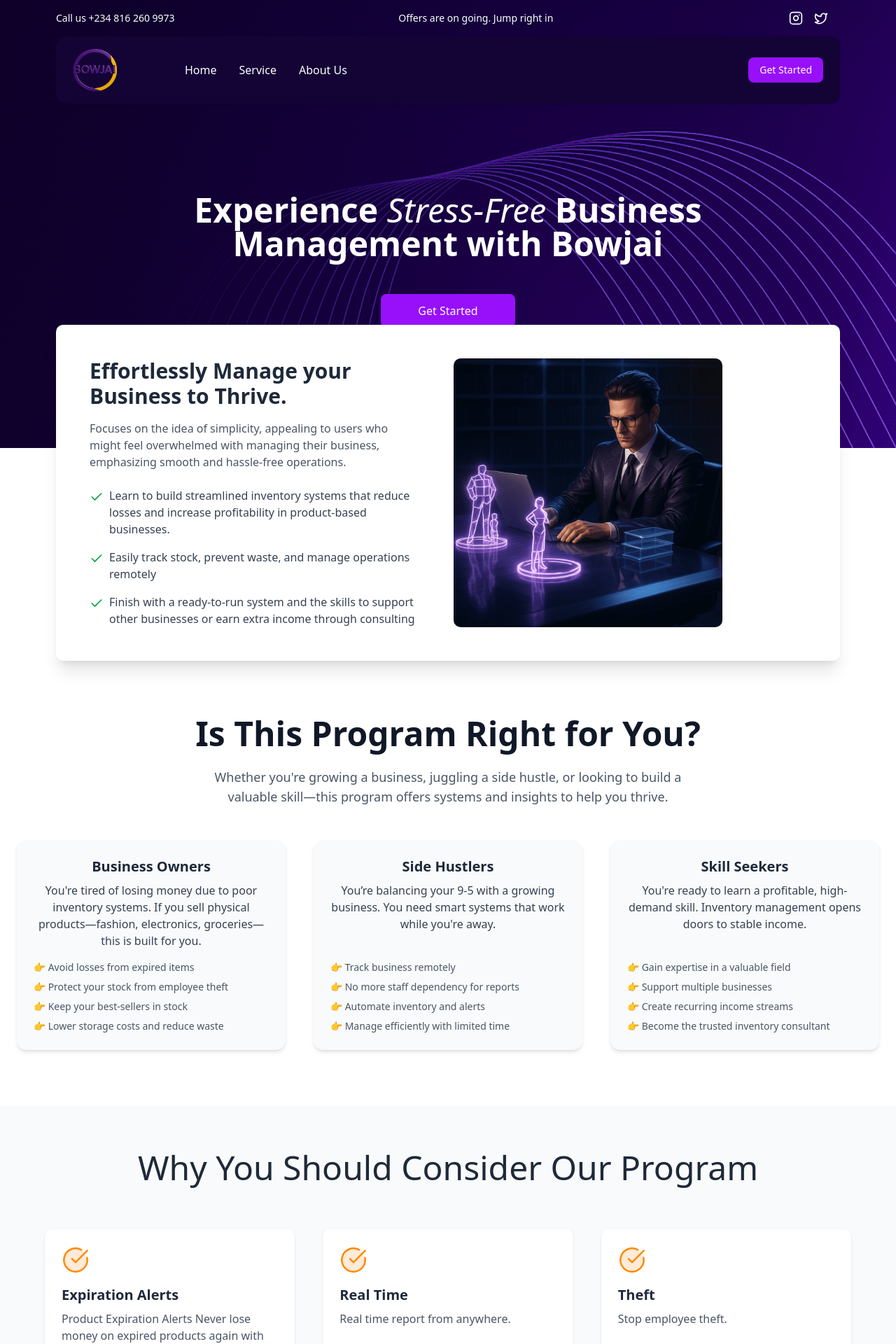
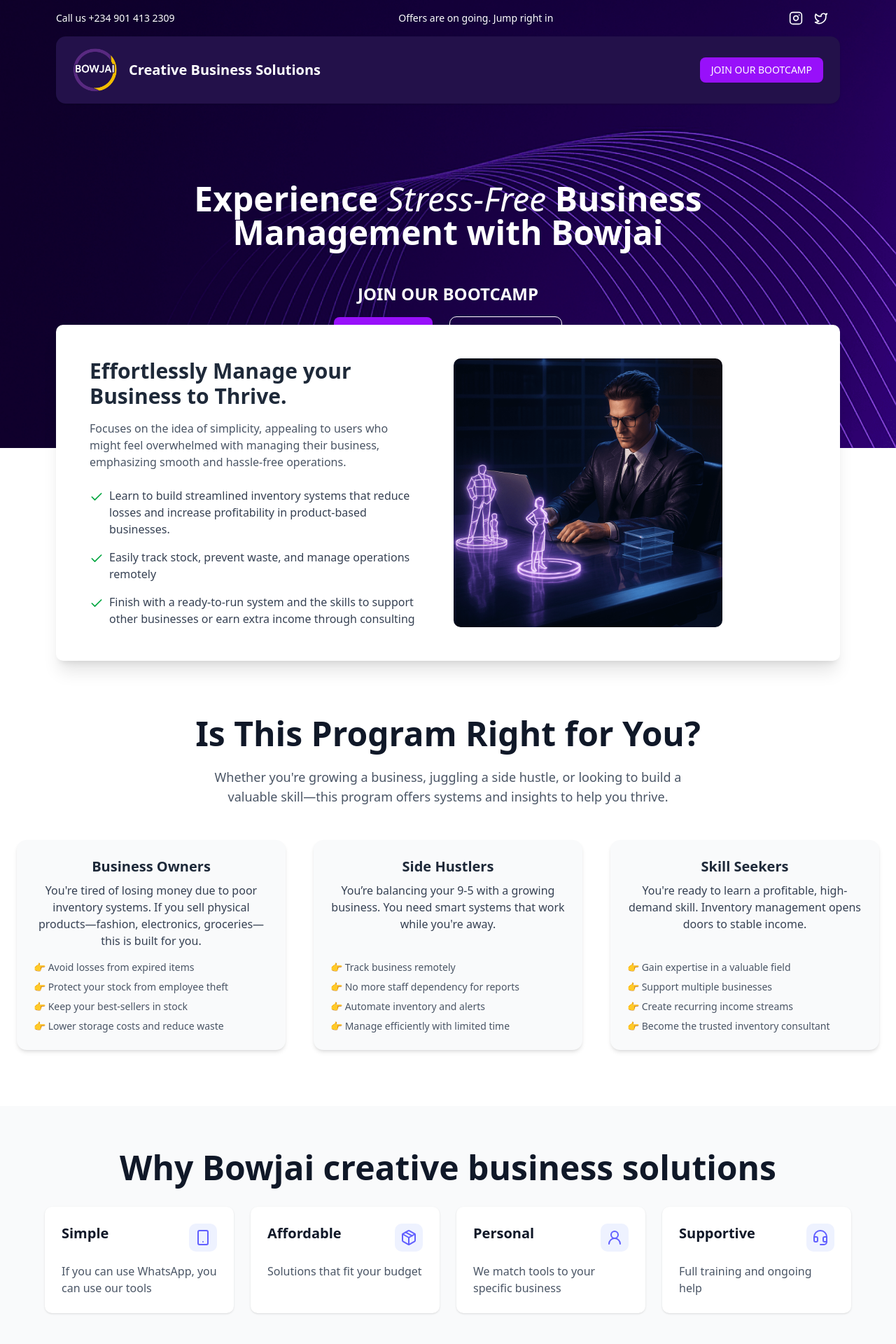
Before and after one commit to joshhumphrey02/boijai, a React (Vite) app: page / in a window 1280 px wide. Shown: the top 1920 px of the page at 70% size. Built offline with nearby package versions, Linux system fonts and the light colour scheme.

Commit message:
updated with cta contact

```diff
--- a/src/App.tsx
+++ b/src/App.tsx
@@ -6,8 +6,8 @@
 import { WHY } from "./components/WHY";
 import About from "./components/About";
 import Testimonials from "./components/Testimonials";
-import { CTA } from "./components/CTA";
 import WhoIsThisFor from "./components/WhoIsThisFor";
+import { ContactCTA } from "./components/ContactCTA";
 export default function App() {
   return (
     <div className="flex flex-col w-full min-h-screen bg-white">
@@ -15,12 +15,12 @@
         <HeroSection />
         <FeatureSection />
         <WhoIsThisFor />
-        {/* <Features /> */}
+        <Features />
         <WHY />
         <About />
         <Testimonials />
         <FAQ />
-        <CTA />
+        <ContactCTA />
         <Footer />
       </main>
     </div>
--- a/src/components/CTA.tsx
+++ /dev/null
@@ -1,31 +0,0 @@
-export const CTA = () => {
-  return (
-    <section className="w-full py-16 px-4 md:px-8 lg:px-16 bg-white">
-      <div className="max-w-7xl mx-auto">
-        <div className="flex flex-col md:flex-row justify-between items-center">
-          <div className="md:w-1/2 mb-8 md:mb-0">
-            <h2 className="text-4xl font-bold text-gray-900 mb-4">
-              Join thousands of others and be part of something amazing!
-            </h2>
-            <p className="text-lg text-gray-600">
-              Discover a community where your journey gets better with every
-              step—don't miss out, come aboard today!
-            </p>
-          </div>
-          <div className="md:w-1/2 flex justify-end">
-            <div className="flex w-full max-w-md">
-              <input
-                type="email"
-                placeholder="What's your work email?"
-                className="flex-grow px-4 py-3 rounded-l-lg border border-gray-300 focus:outline-none focus:ring-2 focus:ring-indigo-500"
-              />
-              <button className="bg-gray-900 hover:bg-gray-800 text-white px-6 py-3 rounded-r-lg transition-colors duration-200">
-                Join Now
-              </button>
-            </div>
-          </div>
-        </div>
-      </div>
-    </section>
-  );
-};
--- /dev/null
+++ b/src/components/ContactCTA.tsx
@@ -0,0 +1,30 @@
+export function ContactCTA() {
+  return (
+    <section className="w-full bg-purple-600 max-w-6xl mx-auto mb-8 py-16 px-6 rounded-xl">
+      <div className="max-w-5xl mx-auto text-center text-white">
+        <h2 className="text-4xl font-bold mb-4">Let's Get You Started</h2>
+        <p className="text-lg mb-8">
+          Reach out to learn how we can help your business thrive through
+          smarter inventory systems.
+        </p>
+        <p className="text-lg mb-6">Join Bootcamp Via</p>
+        <div className="flex flex-col sm:flex-row justify-center items-center gap-6">
+          <a
+            href="https://wa.me/2349014132309?text=Hi%20Bowjai%20Team%2C%20I%27m%20interested%20in%20joining%20the%20Bowjai%20Creative%20Bootcamp%20Program.%20Please%20send%20me%20more%20details."
+            target="_blank"
+            rel="noopener noreferrer"
+            className="bg-white text-indigo-600 font-semibold px-6 py-3 rounded-lg shadow hover:bg-gray-100 transition"
+          >
+            WhatsApp
+          </a>
+          <a
+            href="mailto:info@bowjai.com"
+            className="bg-transparent border border-white text-white font-semibold px-6 py-3 rounded-lg hover:bg-white hover:text-indigo-600 transition"
+          >
+            Send an Email
+          </a>
+        </div>
+      </div>
+    </section>
+  );
+}
--- a/src/components/Features.tsx
+++ b/src/components/Features.tsx
@@ -1,53 +1,35 @@
 import { FeatureCard } from "./FeatureCard";
-import {
-  BarChart3,
-  Smartphone,
-  LineChart,
-  TrendingUp,
-  Package,
-  ShoppingCart,
-} from "lucide-react";
+import { Smartphone, Package, User2, Headset } from "lucide-react";
 export const Features = () => {
   const features = [
     {
-      title: "Inventory Management",
-      description:
-        "Effortlessly track stock levels, reorder products, and monitor real-time availability",
+      title: "Simple",
+      description: "If you can use WhatsApp, you can use our tools",
+      icon: <Smartphone className="h-6 w-6 text-indigo-500" />,
+    },
+    {
+      title: "Affordable",
+      description: "Solutions that fit your budget",
       icon: <Package className="h-6 w-6 text-indigo-500" />,
     },
     {
-      title: "Device Tracking",
-      description:
-        "Gain insights into customer interactions with your store across multiple devices",
-      icon: <Smartphone className="h-6 w-6 text-indigo-500" />,
+      title: "Personal",
+      description: "We match tools to your specific business",
+      icon: <User2 className="h-6 w-6 text-indigo-500" />,
     },
     {
-      title: "Performance Summary",
-      description:
-        "View key metrics to assess overall store health and performance",
-      icon: <LineChart className="h-6 w-6 text-indigo-500" />,
-    },
-    {
-      title: "Sales Overview",
-      description: "Track revenue growth and identify top-selling products",
-      icon: <TrendingUp className="h-6 w-6 text-indigo-500" />,
-    },
-    {
-      title: "Order Status",
-      description: "Monitor orders from placement to delivery fulfillment",
-      icon: <ShoppingCart className="h-6 w-6 text-indigo-500" />,
-    },
-    {
-      title: "Conversion Rate",
-      description:
-        "Measure how effectively your store converts visitors into buyers",
-      icon: <BarChart3 className="h-6 w-6 text-indigo-500" />,
+      title: "Supportive",
+      description: "Full training and ongoing help",
+      icon: <Headset className="h-6 w-6 text-indigo-500" />,
     },
   ];
   return (
     <section className="w-full py-16 px-4 md:px-8 lg:px-16 bg-gray-50">
       <div className="max-w-7xl mx-auto">
-        <div className="grid grid-cols-1 md:grid-cols-2 lg:grid-cols-3 gap-6">
+        <h2 className="text-4xl md:text-5xl text-center font-semibold text-gray-900 mb-4 md:mb-8">
+          Why Bowjai creative business solutions
+        </h2>
+        <div className="grid grid-cols-1 md:grid-cols-2 lg:grid-cols-4 gap-6">
           {features.map((feature, index) => (
             <FeatureCard
               key={index}
--- a/src/components/Footer.tsx
+++ b/src/components/Footer.tsx
@@ -4,11 +4,14 @@
       <div className="max-w-7xl mx-auto">
         <div className="grid grid-cols-1 md:grid-cols-4 gap-8">
           <div className="col-span-1 md:col-span-2">
-            <div className="flex items-center mr-12">
+            <div className="flex items-center gap-4 mr-12">
               <img
                 src="/trans-logo.png"
                 className=" w-16 h-16 rounded-full object-cover"
               />
+              <h3 className={" capitalize text-xl font-bold"}>
+                creative business solutions
+              </h3>
             </div>
             <p className="mt-4 text-gray-600 text-sm md:w-[60%]">
               Monitor performance, track top-selling products, conversion rates,
--- a/src/components/Header.tsx
+++ b/src/components/Header.tsx
@@ -6,7 +6,7 @@
     <header className="w-full max-w-7xl mx-auto text-white">
       {/* Top bar */}
       <div className="flex justify-between items-center py-4 text-sm ">
-        <div>Call us +234 816 260 9973</div>
+        <div>Call us +234 901 413 2309</div>
         <div className=" hidden md:flex">
           Offers are on going. Jump right in
         </div>
@@ -24,24 +24,32 @@
         </div>
       </div>
       {/* Navigation */}
-      <div className="flex justify-between items-center bg-[#140335] shadow rounded-xl px-0 md:px-6 py-4 ">
+      <div className="flex justify-between items-center bg-[#23114a] shadow rounded-xl px-0 md:px-6 py-4 ">
         <div className="flex items-center">
-          <div className="flex items-center mr-12 md:mr-24">
+          <div className="flex items-center gap-4 mr-12 md:mr-24">
             <img
-              src="/trans-logo.png"
+              src="/light-logo.png"
               className=" w-16 h-16 rounded-full object-cover"
             />
+            <h3 className={" capitalize text-xl font-bold"}>
+              creative business solutions
+            </h3>
           </div>
-          <nav className="hidden md:flex items-center space-x-8">
+          {/* <nav className="hidden md:flex items-center space-x-8">
             <div className="flex items-center cursor-pointer">Home</div>
             <div className="cursor-pointer">Service</div>
             <div className="cursor-pointer">About Us</div>
-          </nav>
+          </nav> */}
         </div>
         <div className="flex items-center space-x-4">
-          <Button className="bg-purple-600 cursor-pointer hover:bg-purple-700 text-white px-4 py-1 rounded-md">
-            Get Started
-          </Button>
+          <a
+            href="https://wa.me/2349014132309?text=Hi%20Bowjai%20Team%2C%20I%27m%20interested%20in%20joining%20the%20Bowjai%20Creative%20Bootcamp%20Program.%20Please%20send%20me%20more%20details."
+            target="_blank"
+          >
+            <Button className="bg-purple-600 cursor-pointer hover:bg-purple-700 text-white px-4 py-1 rounded-md">
+              JOIN OUR BOOTCAMP
+            </Button>
+          </a>
         </div>
       </div>
     </header>
--- a/src/components/HeroSection.tsx
+++ b/src/components/HeroSection.tsx
@@ -7,15 +7,30 @@
       className="bg-cover bg-no-repeat bg-center md:bg-bottom h-[80dvh] text-white px-4 pb-20 lg:px-20 relative overflow-hidden"
     >
       <Header />
-      <div className="text-center max-w-4xl mt-12 md:mt-32 mx-auto relative z-10">
+      <div className="text-center max-w-4xl mt-12 md:mt-28 mx-auto relative z-10">
         <h1 className="text-3xl md:text-4xl lg:text-5xl font-bold mb-6">
           Experience <span className="italic font-light">Stress-Free</span>{" "}
           Business <br /> Management with Bowjai
         </h1>
-        <div className="flex flex-col sm:flex-row items-center justify-center space-y-4 sm:space-y-0 sm:space-x-4 mt-12">
-          <button className="bg-purple-600 hover:bg-purple-700 text-white px-8 py-3 rounded-md font-medium w-48">
-            Get Started
-          </button>
+
+        <div className="flex flex-col mb-4 items-center justify-center space-y-4 sm:space-y-0 sm:space-x-4 mt-12">
+          <h3 className="text-xl md:text-2xl font-bold">JOIN OUR BOOTCAMP</h3>
+        </div>
+        <div className="flex flex-col sm:flex-row justify-center items-center gap-6">
+          <a
+            href="https://wa.me/2349014132309?text=Hi%20Bowjai%20Team%2C%20I%27m%20interested%20in%20joining%20the%20Bowjai%20Creative%20Bootcamp%20Program.%20Please%20send%20me%20more%20details."
+            target="_blank"
+            rel="noopener noreferrer"
+            className="bg-purple-600 hover:bg-purple-700 text-white px-8 py-3 rounded-md font-medium"
+          >
+            WhatsApp
+          </a>
+          <a
+            href="mailto:info@bowjai.com"
+            className="bg-transparent border border-white text-white font-semibold px-6 py-3 rounded-lg hover:bg-white hover:text-indigo-600 transition"
+          >
+            Send an Email
+          </a>
         </div>
       </div>
     </section>
--- a/src/components/WHY.tsx
+++ b/src/components/WHY.tsx
@@ -1,12 +1,13 @@
 import { CheckCircle } from "lucide-react";
+import { ContactCTA } from "./ContactCTA";
 export function WHY() {
   return (
     <div className="w-full min-h-screen bg-gray-50 text-gray-800 py-16 px-4">
       <div className="max-w-6xl mx-auto">
-        <h1 className="text-5xl font-light text-center mb-16">
-          Why You Should Consider Our Program
+        <h1 className="text-5xl font-bold text-center mb-16">
+          Why You Should Consider Our Bootcamp
         </h1>
-        <div className="grid grid-cols-1 md:grid-cols-3 gap-10">
+        <div className="grid grid-cols-1 mb-8 md:grid-cols-3 gap-10">
           <FeatureItem
             title="Expiration Alerts"
             description="Product Expiration Alerts Never lose money on expired products again with automated tracking and early warning systems."
@@ -29,6 +30,7 @@
             description="Better Cash Flow Management Know exactly what you have and when to reorder for optimal cash flow"
           />
         </div>
+        <ContactCTA />
       </div>
     </div>
   );
```
Also changed, not shown: public/light-logo.png (added).
